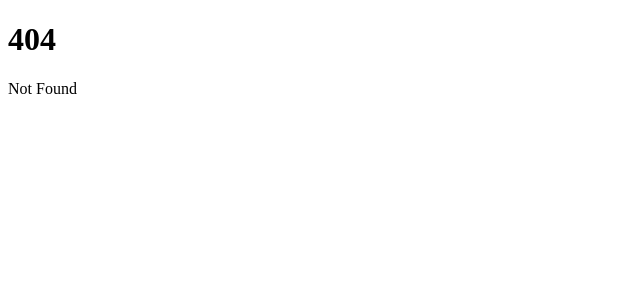
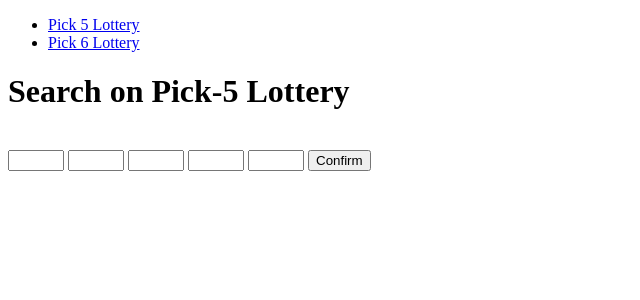
Before and after one commit to BiroNora/lottery, a SvelteKit app: page /five in a window 1280 px wide. Before the commit this address had no page. Shown: the top 300 px of the page, without its empty margins (0-640 px from the left). Built offline with nearby package versions, Linux system fonts and the light colour scheme.

Commit message:
Five, six maps are made

```diff
--- /dev/null
+++ b/src/routes/+layout.svelte
@@ -0,0 +1,16 @@
+<div>
+	<nav>
+		<ul>
+			<li>
+				<a href="/five">Pick 5 Lottery</a>
+			</li>
+			<li>
+				<a href="/six">Pick 6 Lottery</a>
+			</li>
+		</ul>
+	</nav>
+</div>
+
+<main>
+  <slot />
+</main>
--- a/src/routes/+page.svelte
+++ b/src/routes/+page.svelte
@@ -1,2 +1,24 @@
-<h1>Welcome to SvelteKit</h1>
-<p>Visit <a href="https://kit.svelte.dev">kit.svelte.dev</a> to read the documentation</p>
+<div class="container">
+	<h1>Welcome to Controll Your Numbers</h1>
+</div>
+
+<style>
+	.container {
+		padding: 35px 15px 35px 15px;
+		display: flex;
+		flex-direction: column;
+		justify-content: space-around;
+		align-content: space-around;
+		line-height: 85%;
+		grid-row: minmax(5px, auto);
+		margin: 10px auto 10px auto;
+		border: 2px solid #32bea6;
+		border-radius: 5px;
+		border-spacing: 2px;
+		flex: 10 auto;
+	}
+	h1 {
+		display: flex;
+		align-items: center;
+	}
+</style>
--- /dev/null
+++ b/src/routes/five/+page.svelte
@@ -0,0 +1,152 @@
+<script lang="ts">
+	import type { RequestPayload } from "./+server"
+
+  let first: number
+  let second: number
+  let third: number
+  let fourth: number
+  let fifth: number
+  const minValue = 1
+  const maxValue = 90
+  let lotteryData: any = []
+  let err_mess = false
+  let err_mess1 = false
+  let no_res = false
+  let show = false
+  let responseDataFormatted: any = null
+
+  // For JSON visualization
+	function formatAndSetResponseData(responseData: any) {
+		responseDataFormatted = JSON.stringify(responseData, null, 2)
+	}
+
+  function formats(num: number) {
+    return num.toString().replace(/\B(?=(\d{3})+(?!\d))/g, ".")
+  }
+
+  async function sendDataWithForm(event: any) {
+    err_mess = false
+    err_mess1 = false
+    no_res = false
+    show = false
+		event.preventDefault()
+    if (first === second || first === third || first === fourth || first === fifth ||
+        second === third || second === fourth || second === fifth ||
+        third === fourth || third === fifth || fourth === fifth) {
+      console.error('Error: Two or more input fields have the same value')
+      err_mess = true
+      return
+    }
+
+    if (first >= second || second >= third || third >= fourth || fourth >= fifth) {
+      console.error('Error: Numbers must be in ascending order')
+      err_mess1 = true
+      return
+    }
+
+		try {
+      const formData: RequestPayload = {
+        first,
+        second,
+        third,
+        fourth,
+        fifth
+      }
+
+			const response = await fetch('http://localhost:5173/five', {
+				method: 'POST',
+				headers: {
+					'Content-Type': 'application/json',
+				},
+				body: JSON.stringify(formData),
+			});
+			console.log(JSON.stringify(formData));
+			if (response.ok) {
+				const responseData = await response.json();
+					//formatAndSetResponseData(responseData);
+					lotteryData = responseData.lotteryData;
+					console.log('RESPONSEData:' + responseData);
+          if ((!lotteryData) || lotteryData.length === 0) {
+            no_res = true
+          } else {
+            show = true
+          }
+				} else {
+					console.error('Server error:', response.statusText);
+				}
+		} catch (error) {
+				console.error('Error:', error);
+		}
+	}
+
+</script>
+
+<div class="main">
+		<h1 >Search on Pick-5 Lottery</h1>
+	<br>
+
+  <!--<div class="response-data">
+		<pre>{responseDataFormatted}</pre>
+	</div>-->
+
+  <div>
+    <form on:submit={sendDataWithForm}>
+      <input type="number" bind:value={first} min={minValue} max={maxValue} required>
+      <input type="number" bind:value={second} min={minValue} max={maxValue} required>
+      <input type="number" bind:value={third} min={minValue} max={maxValue} required>
+      <input type="number" bind:value={fourth} min={minValue} max={maxValue} required>
+      <input type="number" bind:value={fifth} min={minValue} max={maxValue} required>
+      <button
+        class="btn"
+        id="btn"
+        type="submit"
+      >
+      Confirm
+	    </button>
+      {#if err_mess}
+        <div class="container" style="margin-bottom: 8rem;">
+          <p><i>Numbers can not be the same.</i></p>
+        </div>
+      {/if}
+
+      {#if err_mess1}
+        <div class="container" style="margin-bottom: 8rem;">
+          <p><i>Numbers must be in increasing order.</i></p>
+        </div>
+      {/if}
+    </form>
+  </div>
+
+
+  {#if no_res === true}
+    <div class="container" style="margin-bottom: 8rem;">
+      <p><i>No result.</i></p>
+    </div>
+  {/if}
+  {#if show === true}
+    <div>
+      <table class="table">
+        <thead>
+          <tr>
+            <th>Amount</th>
+            <th>Year / Week</th>
+          </tr>
+        </thead>
+        <tbody>
+          {#each lotteryData as lot}
+            <tr>{formats(lot.f_total)} Ft</tr>
+            <tr>{lot.f_year} / {lot.f_week}</tr>
+          {/each}
+        </tbody>
+      </table>
+    </div>
+  {/if}
+</div>
+
+<div>
+
+</div>
+
+<style>
+
+</style>
--- /dev/null
+++ b/src/routes/five/+server.ts
@@ -0,0 +1,66 @@
+import { db } from '$lib/database'
+
+export async function POST({ request }) {
+	const requestBody = await request.text()
+	const formData = JSON.parse(requestBody)
+	const {
+    first,
+    second,
+    third,
+    fourth,
+    fifth
+  } = formData
+
+  try {
+    const lotteryData = await db.$queryRaw`
+      SELECT * FROM five
+      WHERE f_first IN (${first})
+        AND f_second IN (${second})
+        AND f_third IN (${third})
+        AND f_fourth IN (${fourth})
+        AND f_fifth IN (${fifth})
+    `
+    await db.$disconnect()
+    // Create a JSON response object
+    const stringifyBigInts = (key, value) => {
+      if (typeof value === 'bigint') {
+        return value.toString();
+      }
+      return value;
+    };
+    const responseBody = JSON.stringify({ lotteryData }, stringifyBigInts);
+    const responseHeaders = {
+      'Content-Type': 'application/json'
+    }
+
+    const responseStatus = 200
+
+    // Create a Response object and return it
+    const response = new Response(responseBody, {
+      status: responseStatus,
+      headers: responseHeaders
+    })
+    console.log(response)
+    return response
+  } catch (error) {
+    console.error('Error:', error)
+
+    // Return an error response
+    const errorResponse = new Response(JSON.stringify({ error: 'An error occurred' }), {
+      status: 500, // Internal Server Error
+      headers: {
+        'Content-Type': 'application/json'
+      }
+    })
+
+    return errorResponse
+  }
+}
+
+export type RequestPayload = {
+	first: number
+	second: number
+	third: number
+	fourth: number
+	fifth: number
+}
```
Also changed, not shown: src/routes/six/+page.svelte (added), src/routes/six/+server.ts (added).
